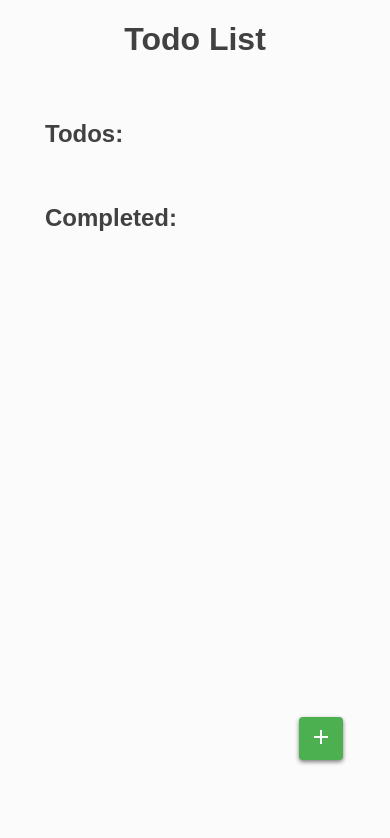
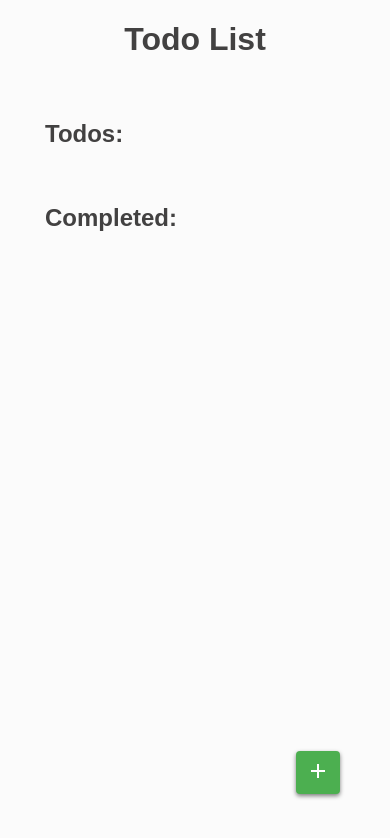
Before and after one commit to Baabzie/todo-list, a Next.js app: page / in a window 390 px wide. Shown: the top 838 px of the page. Built offline with nearby package versions, Linux system fonts and the light colour scheme.

Commit message:
repositioned button

```diff
--- a/src/styles/globals.scss
+++ b/src/styles/globals.scss
@@ -108,8 +108,8 @@ button {
   @media (max-width: 600px) and (max-height: 900px) {
     padding: 8px 10px;
     position: fixed;
-    bottom: 10vh;
-    right: 12vw;
+    bottom: 50px;
+    right: 50px;
     transition: transform 0.1s;
   }
 }
```
